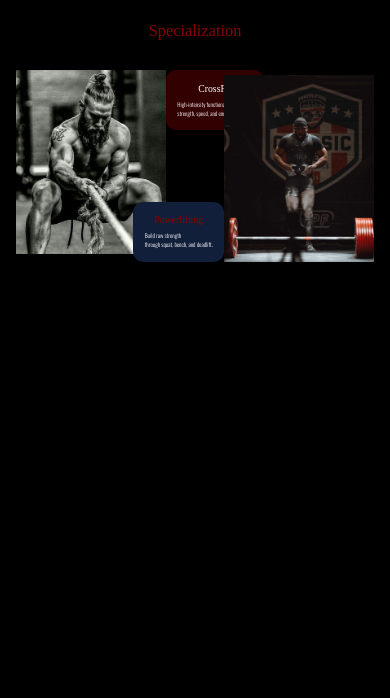
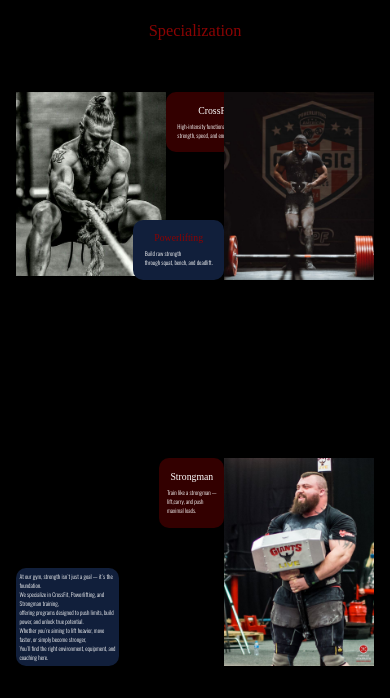
Before and after one commit to MaksymPasemko/gym-website, a plain HTML site: page index.html in a window 390 px wide. Shown: the part 853-1551 px from the top of the page. Drawn offline with nearby package versions, Linux system fonts and the light colour scheme; a web font is replaced by a local one.

Commit message:
before height changes

```diff
--- a/css/style.css
+++ b/css/style.css
@@ -77,8 +77,8 @@ p {
 }
 
 header {
+  display: flex;
   height: 100vh;
-  display: flex;
   flex-direction: column;
 }
 nav {
@@ -168,7 +168,7 @@ nav {
 
 .header-content h1:nth-of-type(4) {
   position: absolute;
-  top: 60%;
+  bottom: 0;
 }
 
 .header-content button {
@@ -196,8 +196,9 @@ nav {
 #specialization {
   position: relative;
   display: flex;
-  min-height: 110vh;
   flex-direction: column;
+  height: auto;
+  min-height: 120vh;
 }
 
 #specialization-block-crossFit,
@@ -263,23 +264,21 @@ nav {
   background-color: #111f3b;
 }
 
+#specialization-block-crossFit {
+  position: absolute;
+  top: 15%;
+}
+
 #specialization-block-powerlifting {
   flex-direction: row-reverse;
   align-items: flex-end;
+  position: absolute;
+  top: 15%;
+  right: 0;
 }
 
 #specialization-block-strongman {
   flex-direction: row-reverse;
-}
-
-
-#specialization-block-powerlifting {
-  position: absolute;
-  top: 9%;
-  right: 0;
-}
-
-#specialization-block-strongman {
   position: absolute;
   bottom: 0;
   right: 0;
@@ -295,3 +294,37 @@ nav {
   width: 20px;
   height: auto;
 }
+
+@media (max-width: 1600px) {
+  #specialization {
+    min-height: 110vh;
+  }
+}
+
+@media (max-width: 1400px) {
+  #specialization {
+    min-height: 100vh;
+  }
+}
+
+@media (max-width: 1250px) {
+  #specialization {
+    min-height: 90vh;
+  }
+}
+
+@media (max-width: 1050px) {
+  #specialization {
+    min-height: 80vh;
+  }
+}
+@media (max-width: 1050px) {
+  #specialization {
+    min-height: 80vh;
+  }
+}
+@media (max-height: 700px) {
+  #specialization {
+    min-height: 80vh;
+  }
+}
```
